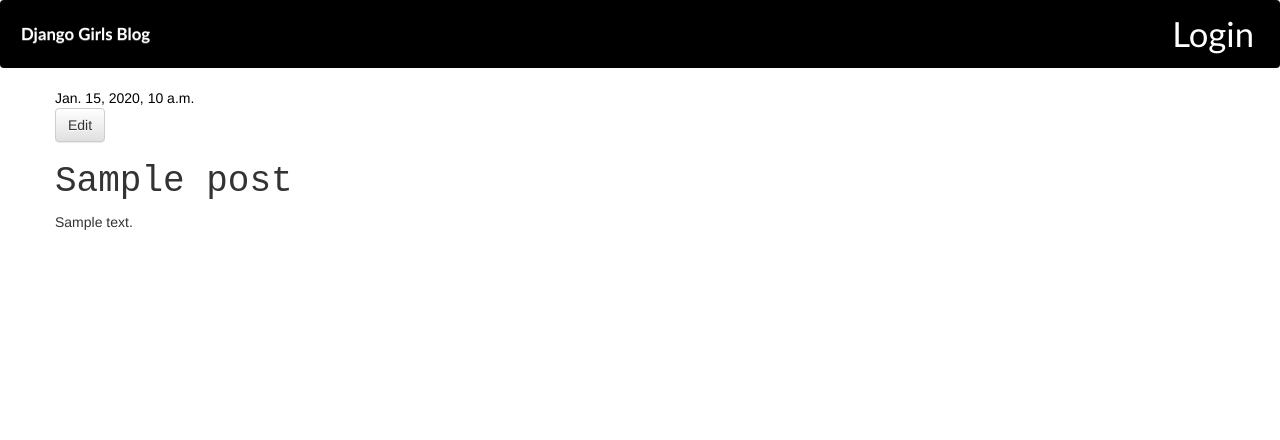
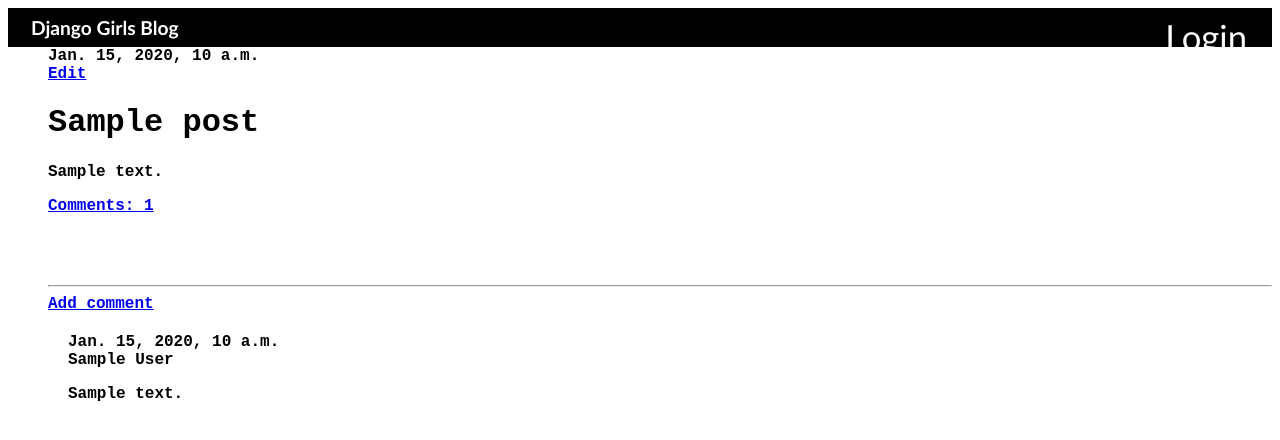
Before and after one commit to Pearcee/my-first-blog, a Django app: page /post/1/ in a window 1280 px wide. Shown: the top 440 px of the page. Run offline with Django 3.2, Linux system fonts and the light colour scheme; tables that the repository leaves empty hold one stand-in row (values such as "Sample post"); some libraries are stand-ins or nearby versions.

Commit message:
01/16/2020 13:47:35

```diff
--- a/blog/admin.py
+++ b/blog/admin.py
@@ -1,4 +1,6 @@
 from django.contrib import admin
-from .models import Post
+from .models import Post, Comment
 
 admin.site.register(Post)
+
+admin.site.register(Comment)
--- a/blog/models.py
+++ b/blog/models.py
@@ -11,9 +11,26 @@
     published_date = models.DateTimeField(
             blank=True, null=True)
 
+    def approved_comments(self):
+        return self.comments.filter(approved_comment=True)
+
     def publish(self):
         self.published_date = timezone.now()
         self.save()
 
     def __str__(self):
         return self.title
+
+class Comment(models.Model):
+    post = models.ForeignKey('blog.Post', on_delete=models.CASCADE, related_name='comments')
+    author = models.CharField(max_length=200)
+    text = models.TextField()
+    created_date = models.DateTimeField(default=timezone.now)
+    approved_comment = models.BooleanField(default=False)
+
+    def approve(self):
+        self.approved_comment = True
+        self.save()
+
+    def __str__(self):
+        return self.text
--- a/blog/static/css/blog.css
+++ b/blog/static/css/blog.css
@@ -1,4 +1,4 @@
-.page-header {
+/* .page-header {
     background-color: black;
     margin-top: 0;
     padding: 20px 20px 20px 40px;
@@ -12,9 +12,11 @@
     font-size: 20pt;
     text-decoration: none;
 }
-
+*/
 .content {
     margin-left: 40px;
+    font-family: 'Courier New', Courier, monospace, cursive;
+    font-weight: 600;
 }
 
 h1,
@@ -76,11 +78,12 @@
 .navbar-brand {
     font-size: 1.2em;
     font-weight: 600;
+    padding: 18px;
 }
 
 .navbar-item {
     font-variant: small-caps;
-    margin-left: 30px;
+    margin-left: 5px;
 }
 
 /* style.css */
@@ -97,3 +100,7 @@
 .skip-link:focus {
     top: 0;
 }
+
+.comment {
+    margin: 20px 0px 20px 20px;
+}
--- a/blog/templates/blog/base.html
+++ b/blog/templates/blog/base.html
@@ -5,8 +5,8 @@
         <meta name="Description" content="Put your description here.">
         <meta name="viewport" content="width=device-width, initial-scale=1">
         <title>Django Girls blog</title>
-        <link rel="stylesheet" href="//maxcdn.bootstrapcdn.com/bootstrap/3.2.0/css/bootstrap.min.css">
-        <link rel="stylesheet" href="//maxcdn.bootstrapcdn.com/bootstrap/3.2.0/css/bootstrap-theme.min.css">
+<!--         <link rel="stylesheet" href="//maxcdn.bootstrapcdn.com/bootstrap/3.2.0/css/bootstrap.min.css">
+        <link rel="stylesheet" href="//maxcdn.bootstrapcdn.com/bootstrap/3.2.0/css/bootstrap-theme.min.css"> -->
         <link rel="stylesheet" href="{% static 'css/blog.css' %}">
     </head>
     <body>
@@ -15,8 +15,8 @@
             <a href="/" class="navbar-brand">Django Girls Blog</a>
             {% if user.is_authenticated %}
                 <a href="{% url 'logout' %}" class="navbar-brand">Hello {{ user.username }} 🚪</a>
-                <a href="{% url 'post_new' %}" class="navbar-brand">➕add</a>
-                <a href="{% url 'post_draft_list' %}" class="navbar-brand">🖊publish</a>
+                <a href="{% url 'post_new' %}" class="navbar-brand">Add</a>
+                <a href="{% url 'post_draft_list' %}" class="navbar-brand"> Publish</a>
 
             {% else %}
                 <a href="{% url 'login' %}" class="top-menu">Login</a>
--- a/blog/templates/blog/post_detail.html
+++ b/blog/templates/blog/post_detail.html
@@ -14,5 +14,26 @@
         <a class="btn btn-default" href="{% url 'post_edit' pk=post.pk %}">Edit</a>
         <h1>{{ post.title }}</h1>
         <p>{{ post.text|linebreaksbr }}</p>
+        <a href="{% url 'post_detail' pk=post.pk %}">Comments: {{ post.comments.count }}</a>
     </div>
+
+    <hr>
+    <a class="btn btn-default" href="{% url 'add_comment_to_post' pk=post.pk %}">Add comment</a>
+    {% for comment in post.comments.all %}
+        {% if user.is_authenticated or comment.approved_comment %}
+        <div class="comment">
+            <div class="date">
+                {{ comment.created_date }}
+                {% if not comment.approved_comment %}
+                    <a class="btn btn-default" href="{% url 'comment_remove' pk=comment.pk %}"><span class="glyphicon glyphicon-remove"></span></a>
+                    <a class="btn btn-default" href="{% url 'comment_approve' pk=comment.pk %}"><span class="glyphicon glyphicon-ok"></span></a>
+                {% endif %}
+            </div>
+            <strong>{{ comment.author }}</strong>
+            <p>{{ comment.text|linebreaks }}</p>
+        </div>
+        {% endif %}
+    {% empty %}
+        <p>No comments here yet :(</p>
+    {% endfor %}
 {% endblock %}
--- a/blog/templates/blog/post_list.html
+++ b/blog/templates/blog/post_list.html
@@ -5,11 +5,14 @@
         <div class="post">
             <div class="date">
                 {{ post.published_date }}
+
             </div>
             {% if user.is_authenticated %}
                 <a class="btn btn-default" href="{% url 'post_edit' pk=post.pk %}">Edit</a>
+
             {% endif %}
             <p>{{ post.text|linebreaksbr }}</p>
+            <a href="{% url 'post_detail' pk=post.pk %}">Comments: {{ post.approved_comments.count }}</a>
         </div>
     {% endfor %}
 {% endblock %}
--- a/blog/urls.py
+++ b/blog/urls.py
@@ -9,4 +9,7 @@
     url(r'^post/drafts/', views.post_draft_list, name='post_draft_list'),
     url(r'^post/(?P<pk>\d+)/publish/$', views.post_publish, name='post_publish'),
     url(r'^post/(?P<pk>\d+)/remove/$', views.post_remove, name='post_remove'),
+    url(r'post/(?P<pk>\d+)/comment/', views.add_comment_to_post, name='add_comment_to_post'),
+    url(r'comment/(?P<pk>\d+)/approve/', views.comment_approve, name='comment_approve'),
+    url(r'comment/(?P<pk>\d+)/remove/', views.comment_remove, name='comment_remove'),
 ]
--- a/blog/views.py
+++ b/blog/views.py
@@ -3,8 +3,8 @@
 from django.shortcuts import render, get_object_or_404, redirect
 from django.utils import timezone
 
-from .forms import PostForm
-from .models import Post
+from .forms import PostForm, CommentForm
+from .models import Post, Comment
 
 def post_list(request):
     posts = Post.objects.filter(published_date__lte=timezone.now()).order_by('published_date')
@@ -59,3 +59,29 @@
     post = get_object_or_404(Post, pk=pk)
     post.delete()
     return redirect('post_list')
+
+@login_required
+def add_comment_to_post(request, pk):
+    post = get_object_or_404(Post, pk=pk)
+    if request.method == "POST":
+        form = CommentForm(request.POST)
+        if form.is_valid():
+            comment = form.save(commit=False)
+            comment.post = post
+            comment.save()
+            return redirect('post_detail', pk=post.pk)
+    else:
+        form = CommentForm()
+    return render(request, 'blog/add_comment_to_post.html', {'form': form})
+
+@login_required
+def comment_approve(request, pk):
+    comment = get_object_or_404(Comment, pk=pk)
+    comment.approve()
+    return redirect('post_detail', pk=comment.post.pk)
+
+@login_required
+def comment_remove(request, pk):
+    comment = get_object_or_404(Comment, pk=pk)
+    comment.delete()
+    return redirect('post_detail', pk=comment.post.pk)
```
Also changed, not shown: blog/forms.py (+7 -2 lines), blog/templates/blog/add_comment_to_post.html (added, +9 -0 lines), blog/migrations/0002_comment.py (added).
